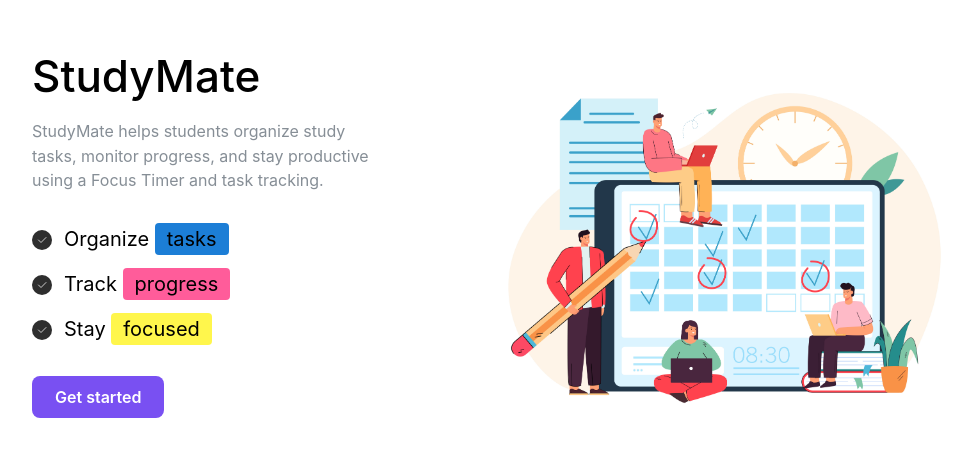
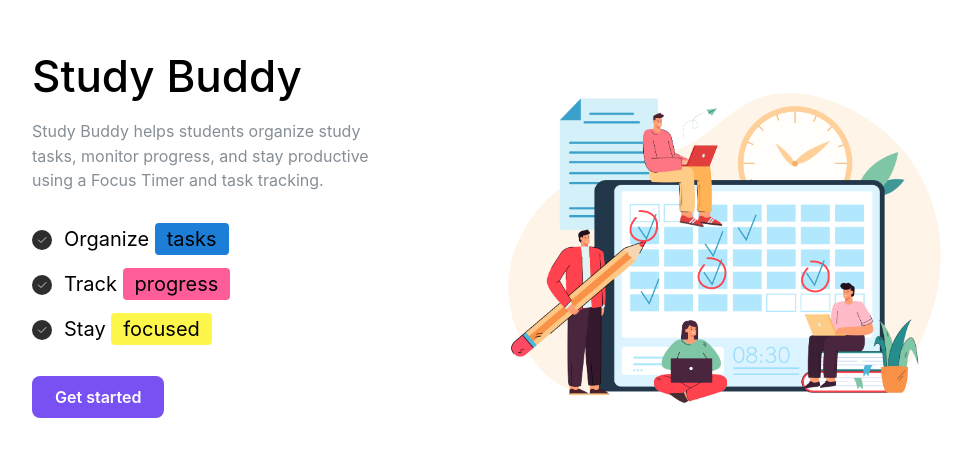
Before and after one commit to mishelld/study-buddy, a React (Vite) app in the folder study-buddy/: page / in a window 1280 px wide. Shown: the part 110-566 px from the top of the page, without its empty margins (144-1116 px from the left). Built offline with nearby package versions, Linux system fonts and the light colour scheme; no server answers.

Commit message:
docs: update Hero section title

```diff
--- a/study-buddy/src/pages/HeroPage.jsx
+++ b/study-buddy/src/pages/HeroPage.jsx
@@ -20,11 +20,11 @@ function HeroPage() {
       <div className={classes.inner}>
         <div className={classes.content}>
           <Title className={classes.title}>
-            StudyMate <br />
+            Study Buddy <br />
           </Title>
           <Text c="dimmed" mt="md">
-            StudyMate helps students organize study tasks, monitor progress, and
-            stay productive using a Focus Timer and task tracking.
+            Study Buddy helps students organize study tasks, monitor progress,
+            and stay productive using a Focus Timer and task tracking.
           </Text>
 
           <List
--- a/study-buddy/src/providers/GifProvider.jsx
+++ b/study-buddy/src/providers/GifProvider.jsx
@@ -29,7 +29,6 @@ function GifProvider({ children }) {
 
         const response = await axios
           .get
-          // `https://api.giphy.com/v1/gifs/random?api_key=${API_KEY}&tag=pudgypenguins-${randomTag}&rating=g`,
           // ` https://api.giphy.com/v1/gifs/search?api_key=${API_KEY}&q=pudgypenguins-work-hard&limit=1&offset=0&rating=g`,
           ();
         setGif(response.data.data);
```
